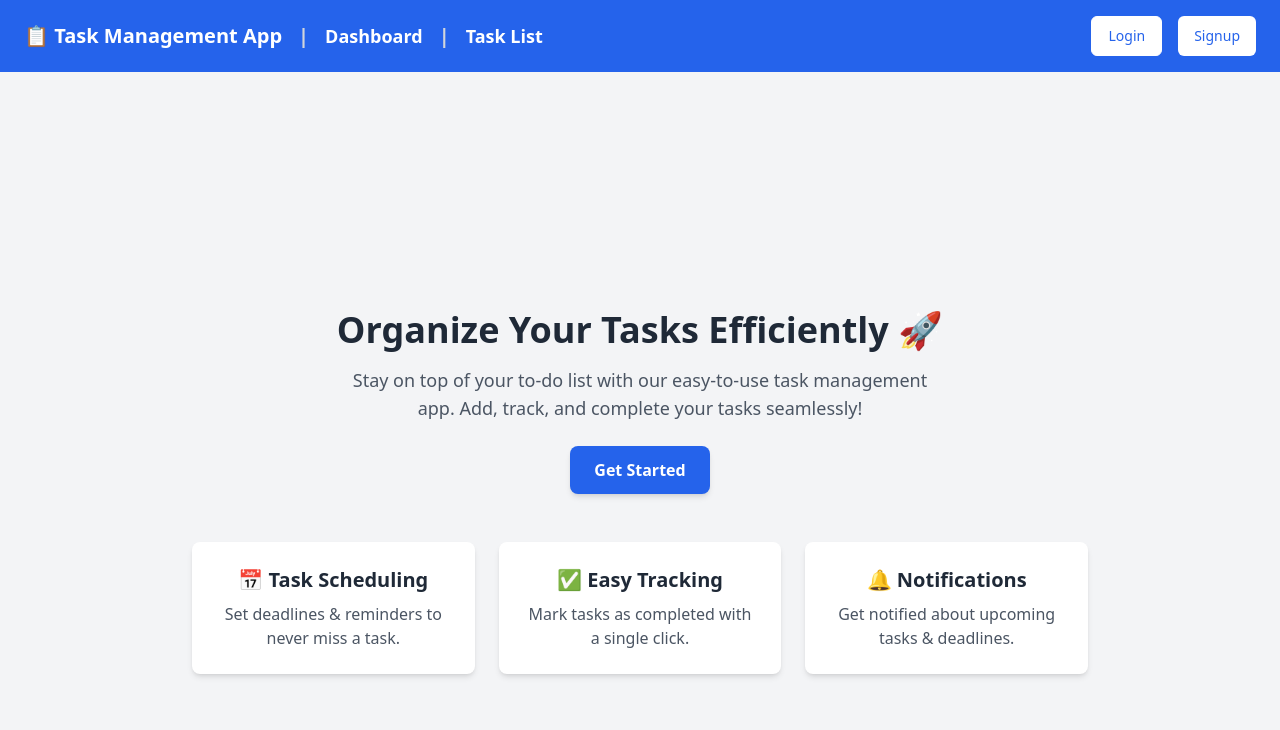
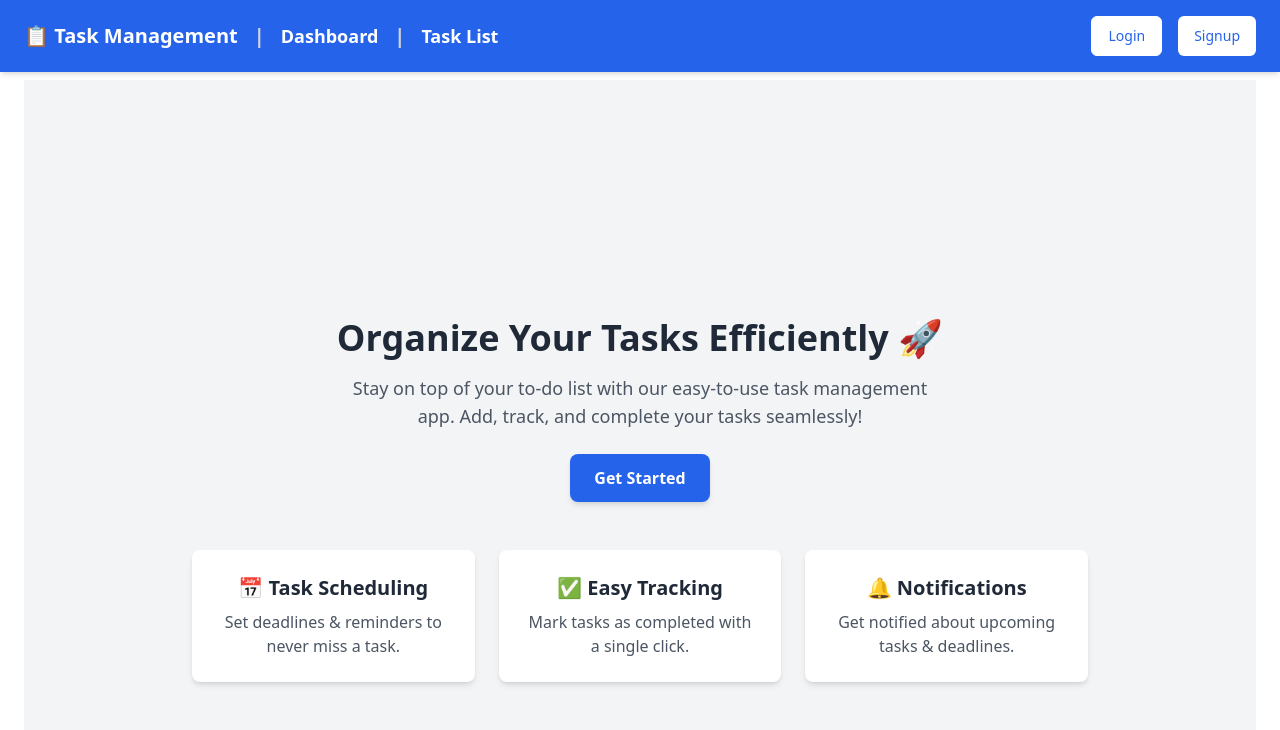
Before and after one commit to Ashish23jun/Task-Management-Frontend, a React (Vite) app: page / in a window 1280 px wide. Shown: the top 730 px of the page. Built offline with nearby package versions, Linux system fonts and the light colour scheme.

Commit message:
Fix Navbar

```diff
--- a/src/Pages/AppLayout.tsx
+++ b/src/Pages/AppLayout.tsx
@@ -5,7 +5,11 @@ const AppLayout = () => {
   return (
     <>
       <Navbar />
-      <Outlet />
+      <div className="pt-20 px-6">
+        {' '}
+        {/* Adds padding so content is not hidden behind Navbar */}
+        <Outlet />
+      </div>
     </>
   );
 };
--- a/src/components/Navbar.tsx
+++ b/src/components/Navbar.tsx
@@ -1,26 +1,27 @@
 import React from 'react';
 import { useNavigate } from 'react-router-dom';
+import { Link } from 'react-router-dom'; // Use Link for better routing
 import { Button } from '@/components/ui/button';
 
 const Navbar: React.FC = () => {
   const navigate = useNavigate(); // Hook for navigation
 
   return (
-    <nav className="bg-blue-600 text-white py-4 px-6 shadow-md">
+    <nav className="fixed top-0 left-0 w-full bg-blue-600 text-white py-4 px-6 shadow-md z-50">
       <div className="container mx-auto flex justify-between items-center">
-        {/* Title & Task List */}
+        {/* Title & Navigation Links */}
         <div className="text-xl font-bold flex items-center gap-4">
-          <a href="/" className="hover:text-gray-300 transition">
-            📋 Task Management App
-          </a>
+          <Link to="/" className="hover:text-gray-300 transition">
+            📋 Task Management
+          </Link>
           <span className="text-gray-300">|</span>
-          <a href="/dashboard" className="text-lg hover:text-gray-300 transition">
+          <Link to="/dashboard" className="text-lg hover:text-gray-300 transition">
             Dashboard
-          </a>
+          </Link>
           <span className="text-gray-300">|</span>
-          <a href="/list" className="text-lg hover:text-gray-300 transition">
+          <Link to="/list" className="text-lg hover:text-gray-300 transition">
             Task List
-          </a>
+          </Link>
         </div>
 
         {/* Navigation Buttons */}
```
